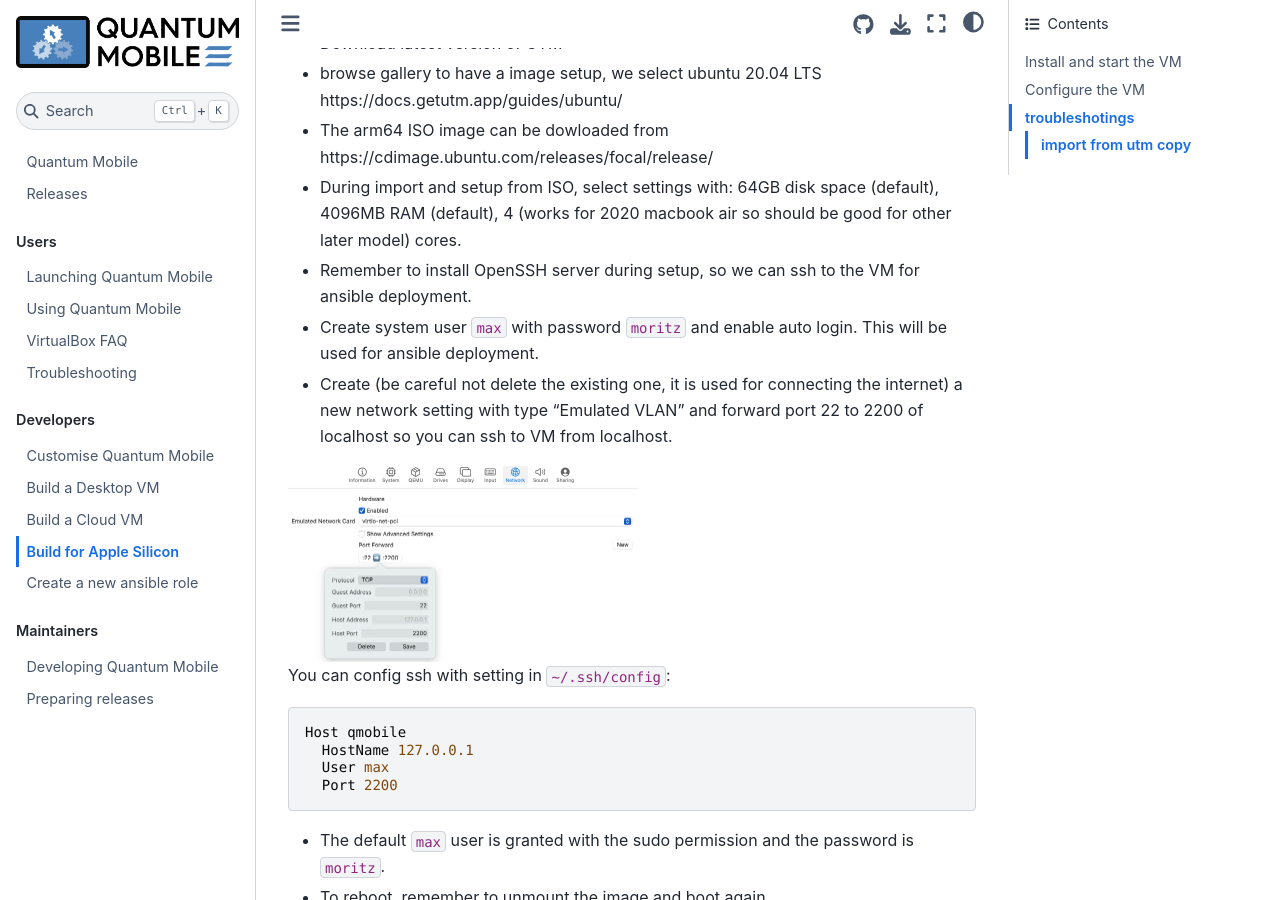
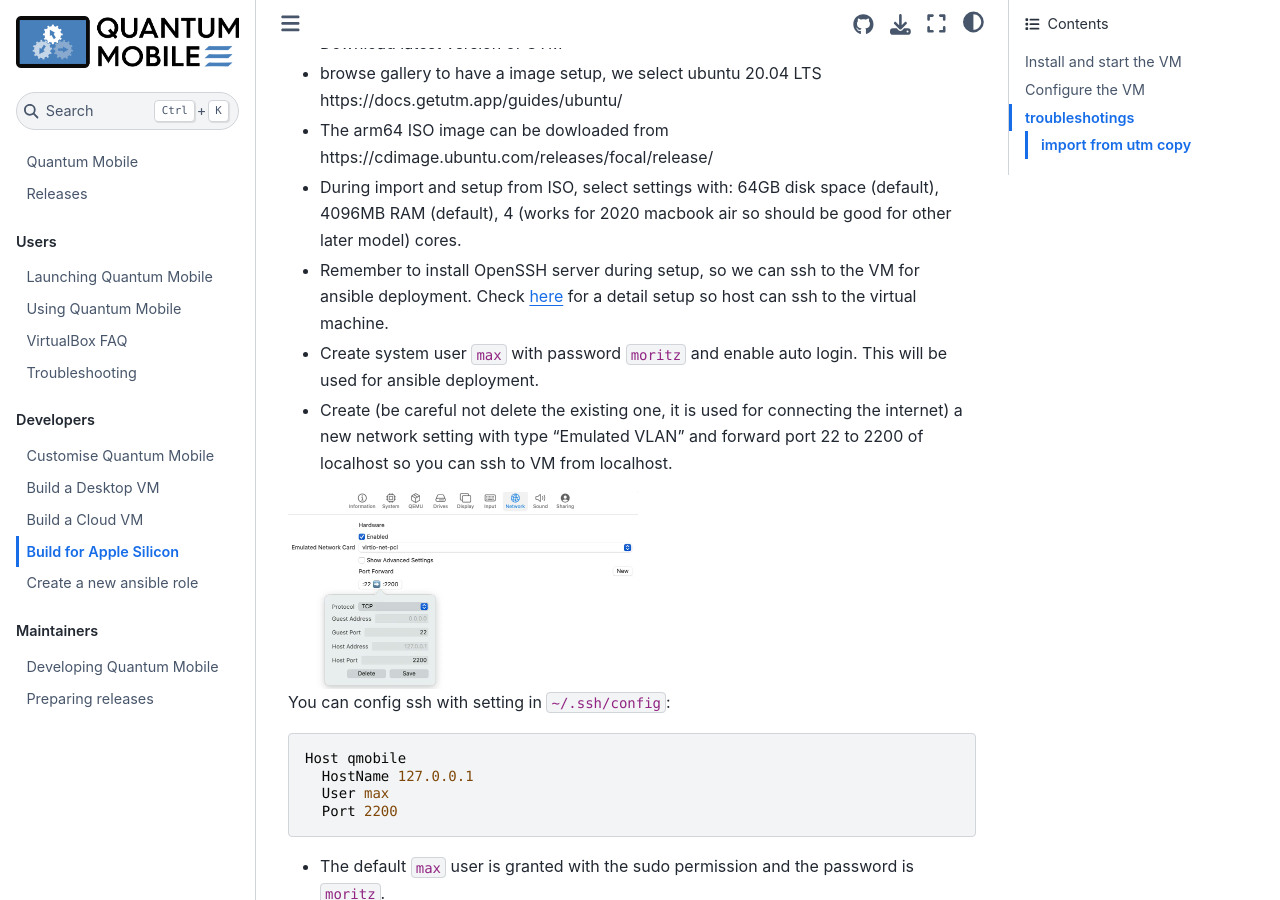
Before and after one commit to marvel-nccr/quantum-mobile, a Sphinx documentation site: the page built from docs/developers/build-apple-silicon.md, in a window 1280 px wide and 900 px high, scrolled down 308 px. Built offline with Sphinx 7.4.7 and the Sphinx Book theme 1.1.4, drawn with Linux system fonts in a browser that asks for light colours.

Commit message:
Update docs/developers/build-apple-silicon.md

```diff
--- a/docs/developers/build-apple-silicon.md
+++ b/docs/developers/build-apple-silicon.md
@@ -9,7 +9,7 @@
 - browse gallery to have a image setup, we select ubuntu 20.04 LTS https://docs.getutm.app/guides/ubuntu/
 - The arm64 ISO image can be dowloaded from https://cdimage.ubuntu.com/releases/focal/release/
 - During import and setup from ISO, select settings with: 64GB disk space (default), 4096MB RAM (default), 4 (works for 2020 macbook air so should be good for other later model) cores.
-- Remember to install OpenSSH server during setup, so we can ssh to the VM for ansible deployment.
+- Remember to install OpenSSH server during setup, so we can ssh to the VM for ansible deployment. Check [here](https://github.com/utmapp/UTM/discussions/2465#discussioncomment-6931047) for a detail setup so host can ssh to the virtual machine.
 - Create system user `max` with password `moritz` and enable auto login. This will be used for ansible deployment.
 - Create (be careful not delete the existing one, it is used for connecting the internet) a new network setting with type "Emulated VLAN" and forward port 22 to 2200 of localhost so you can ssh to VM from localhost.
 
```
